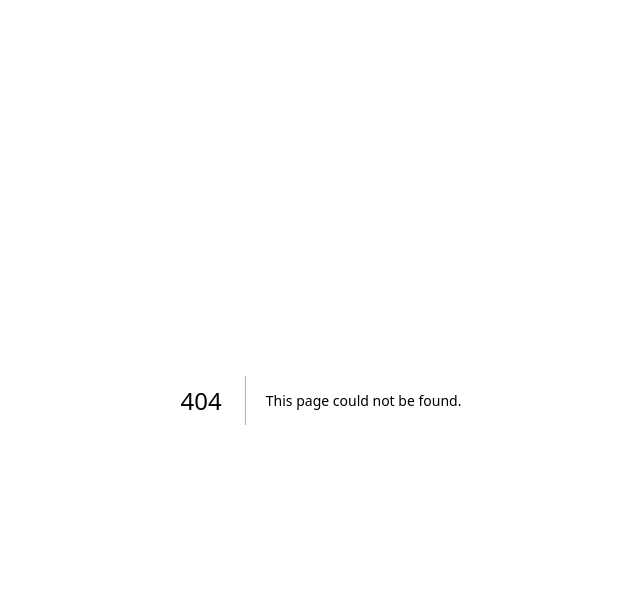
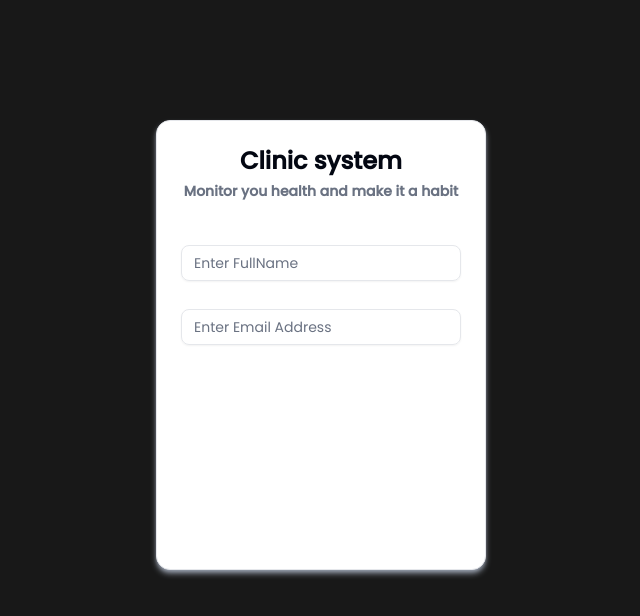
Before and after one commit to VinCoder2004/patient-systemnpx, a Next.js app: page / in a window 1280 px wide. Before the commit this address had no page. Shown: the top 616 px of the page, without its empty margins (319-959 px from the left). Built offline with nearby package versions, Linux system fonts and the light colour scheme.

Commit message:
bug fixes major improvements

```diff
--- /dev/null
+++ b/app/components/Form.tsx
@@ -0,0 +1,26 @@
+import { Card, CardContent, CardDescription, CardTitle } from '@/components/ui/card'
+import { Input } from '@/components/ui/input'
+import React from 'react'
+
+const Form = () => {
+  return (
+    <div className='flex justify-center items-center'>
+        <Card className='w-[330px] h-[450px] mt-30 shadow-md shadow-gray-400 flex items-center'>
+            <CardTitle className='text-2xl'>Clinic system</CardTitle>
+            <CardDescription className='relative top-[-20px] font-semibold'>Monitor you health and make it a habit</CardDescription>
+            <CardContent>
+                <div className='flex w-full items-center flex-col'>
+                    <div className='w-full'>
+                        <Input type='text' placeholder='Enter FullName'/>
+                    </div>
+                    <div className='mt-7 w-full'>
+                        <Input type='email' placeholder='Enter Email Address'/>
+                    </div>
+                </div>
+            </CardContent>
+        </Card>
+    </div>
+  )
+}
+
+export default Form
--- a/app/globals.css
+++ b/app/globals.css
@@ -1,7 +1,123 @@
-@tailwind base;
-@tailwind components;
-@tailwind utilities;
+@import "tailwindcss";
+@import "tw-animate-css";
 
-body {
-  font-family: system-ui, sans-serif;
+@custom-variant dark (&:is(.dark *));
+
+@theme inline {
+  --color-background: var(--background);
+  --color-foreground: var(--foreground);
+  --font-sans: var(--font-roboto); /* Change to a more neutral sans-serif */
+  --font-mono: var(--font-mono);
+  --color-sidebar-ring: var(--sidebar-ring);
+  --color-sidebar-border: var(--sidebar-border);
+  --color-sidebar-accent-foreground: var(--sidebar-accent-foreground);
+  --color-sidebar-accent: var(--sidebar-accent);
+  --color-sidebar-primary-foreground: var(--sidebar-primary-foreground);
+  --color-sidebar-primary: var(--sidebar-primary);
+  --color-sidebar-foreground: var(--sidebar-foreground);
+  --color-sidebar: var(--sidebar);
+  --color-chart-5: var(--chart-5);
+  --color-chart-4: var(--chart-4);
+  --color-chart-3: var(--chart-3);
+  --color-chart-2: var(--chart-2);
+  --color-chart-1: var(--chart-1);
+  --color-ring: var(--ring);
+  --color-input: var(--input);
+  --color-border: var(--border);
+  --color-destructive: var(--destructive);
+  --color-accent-foreground: var(--accent-foreground);
+  --color-accent: var(--accent);
+  --color-muted-foreground: var(--muted-foreground);
+  --color-muted: var(--muted);
+  --color-secondary-foreground: var(--secondary-foreground);
+  --color-secondary: var(--secondary);
+  --color-primary-foreground: var(--primary-foreground);
+  --color-primary: var(--primary);
+  --color-popover-foreground: var(--popover-foreground);
+  --color-popover: var(--popover);
+  --color-card-foreground: var(--card-foreground);
+  --color-card: var(--card);
+  --radius-sm: calc(var(--radius) - 4px);
+  --radius-md: calc(var(--radius) - 2px);
+  --radius-lg: var(--radius);
+  --radius-xl: calc(var(--radius) + 4px);
 }
+
+:root {
+  --radius: 0.625rem;
+  --card: oklch(1 0 0);
+  --card-foreground: oklch(0.13 0.028 261.692);
+  --popover: oklch(1 0 0);
+  --popover-foreground: oklch(0.13 0.028 261.692);
+  --primary: oklch(0.21 0.034 264.665);
+  --primary-foreground: oklch(0.985 0.002 247.839);
+  --secondary: oklch(0.29 0.1 162.89); /* Light Blue */
+  --secondary-foreground: oklch(0.13 0.028 261.692);
+  --muted: oklch(0.967 0.003 264.542);
+  --muted-foreground: oklch(0.551 0.027 264.364);
+  --accent: oklch(0.53 0.217 156.8); /* Soft Green */
+  --accent-foreground: oklch(0.13 0.028 261.692);
+  --destructive: oklch(0.577 0.245 27.325);
+  --border: oklch(0.928 0.006 264.531);
+  --input: oklch(0.928 0.006 264.531);
+  --ring: oklch(0.707 0.022 261.325);
+  --chart-1: oklch(0.646 0.222 41.116);
+  --chart-2: oklch(0.6 0.118 184.704);
+  --chart-3: oklch(0.398 0.07 227.392);
+  --chart-4: oklch(0.828 0.189 84.429);
+  --chart-5: oklch(0.769 0.188 70.08);
+  --sidebar: oklch(0.985 0.002 247.839);
+  --sidebar-foreground: oklch(0.13 0.028 261.692);
+  --sidebar-primary: oklch(0.21 0.034 264.665);
+  --sidebar-primary-foreground: oklch(0.985 0.002 247.839);
+  --sidebar-accent: oklch(0.967 0.003 264.542);
+  --sidebar-accent-foreground: oklch(0.21 0.034 264.665);
+  --sidebar-border: oklch(0.928 0.006 264.531);
+  --sidebar-ring: oklch(0.707 0.022 261.325);
+  --background: oklch(1 0 0);
+  --foreground: oklch(0.13 0.028 261.692);
+}
+
+.dark {
+  --background: oklch(0.13 0.028 261.692);
+  --foreground: oklch(0.985 0.002 247.839);
+  --card: oklch(0.21 0.034 264.665);
+  --card-foreground: oklch(0.985 0.002 247.839);
+  --popover: oklch(0.21 0.034 264.665);
+  --popover-foreground: oklch(0.985 0.002 247.839);
+  --primary: oklch(0.3 0.1 212.4); /* Light Blue */
+  --primary-foreground: oklch(0.21 0.034 264.665);
+  --secondary: oklch(0.278 0.033 256.848);
+  --secondary-foreground: oklch(0.985 0.002 247.839);
+  --muted: oklch(0.278 0.033 256.848);
+  --muted-foreground: oklch(0.707 0.022 261.325);
+  --accent: oklch(0.53 0.217 156.8); /* Soft Green */
+  --accent-foreground: oklch(0.985 0.002 247.839);
+  --destructive: oklch(0.704 0.191 22.216);
+  --border: oklch(1 0 0 / 10%);
+  --input: oklch(1 0 0 / 15%);
+  --ring: oklch(0.551 0.027 264.364);
+  --chart-1: oklch(0.488 0.243 264.376);
+  --chart-2: oklch(0.696 0.17 162.48);
+  --chart-3: oklch(0.769 0.188 70.08);
+  --chart-4: oklch(0.627 0.265 303.9);
+  --chart-5: oklch(0.645 0.246 16.439);
+  --sidebar: oklch(0.21 0.034 264.665);
+  --sidebar-foreground: oklch(0.985 0.002 247.839);
+  --sidebar-primary: oklch(0.488 0.243 264.376);
+  --sidebar-primary-foreground: oklch(0.985 0.002 247.839);
+  --sidebar-accent: oklch(0.278 0.033 256.848);
+  --sidebar-accent-foreground: oklch(0.985 0.002 247.839);
+  --sidebar-border: oklch(1 0 0 / 10%);
+  --sidebar-ring: oklch(0.551 0.027 264.364);
+}
+
+@layer base {
+  * {
+    @apply border-border outline-ring/50;
+  }
+  body {
+    font-family: var(--font-poppins), sans-serif;
+    @apply text-foreground min-h-screen bg-[#181818];
+  }
+}
--- a/app/layout.tsx
+++ b/app/layout.tsx
@@ -1,20 +1,41 @@
-// app/layout.tsx
+import type { Metadata } from "next";
+import { Geist, Geist_Mono, Poppins } from "next/font/google";
 import "./globals.css";
-import type { Metadata } from "next";
+
+const geistSans = Geist({
+  variable: "--font-geist-sans",
+  subsets: ["latin"],
+});
+
+const poppins = Poppins({
+  weight: ['400', '500'],
+  variable: '--font-poppins',
+  subsets: ['devanagari']
+})
+
+const geistMono = Geist_Mono({
+  variable: "--font-geist-mono",
+  subsets: ["latin"],
+});
 
 export const metadata: Metadata = {
-  title: "Patient System",
-  description: "Patient Information System",
+  title: "Clinic system",
+  description: "A simple system for health",
 };
 
 export default function RootLayout({
   children,
-}: {
+}: Readonly<{
   children: React.ReactNode;
-}) {
+}>) {
   return (
     <html lang="en">
-      <body className="bg-gray-50 text-gray-900">
+      <head>
+        <link href="https://fonts.googleapis.com/css2?family=Dancing+Script:wght@700&family=Inter&display=swap" rel="stylesheet"/>
+      </head>
+      <body
+        className={`${geistSans.variable} ${poppins.variable} antialiased`}
+      >
         {children}
       </body>
     </html>
--- a/app/login/page.tsx
+++ /dev/null
@@ -1,38 +0,0 @@
-"use client";
-
-import { Card, CardContent, CardHeader, CardTitle } from "@/components/ui/card";
-import { Label } from "@/components/ui/label";
-import { Input } from "@/components/ui/input";
-import { Button } from "@/components/ui/button";
-
-export default function LoginPage() {
-  return (
-    <div className="flex min-h-screen items-center justify-center bg-gray-50">
-      <Card className="w-[350px] shadow-md">
-        <CardHeader>
-          <CardTitle className="text-center">Login</CardTitle>
-        </CardHeader>
-        <CardContent>
-          <form className="space-y-4">
-
-            <div className="space-y-2">
-              <Label htmlFor="email">Email</Label>
-              <Input id="email" type="email" placeholder="you@example.com" />
-            </div>
-
-
-            <div className="space-y-2">
-              <Label htmlFor="password">Password</Label>
-              <Input id="password" type="password" placeholder="••••••••" />
-            </div>
-
-
-            <Button type="submit" className="w-full">
-              Sign In
-            </Button>
-          </form>
-        </CardContent>
-      </Card>
-    </div>
-  );
-}
--- /dev/null
+++ b/app/page.tsx
@@ -0,0 +1,14 @@
+import React from 'react'
+import Form from './components/Form'
+
+const page = () => {
+  return (
+    <div className='min-h-screen min-w-screen'>
+        <section className='w-full'>
+            <Form/>
+        </section>
+    </div>
+  )
+}
+
+export default page
```
